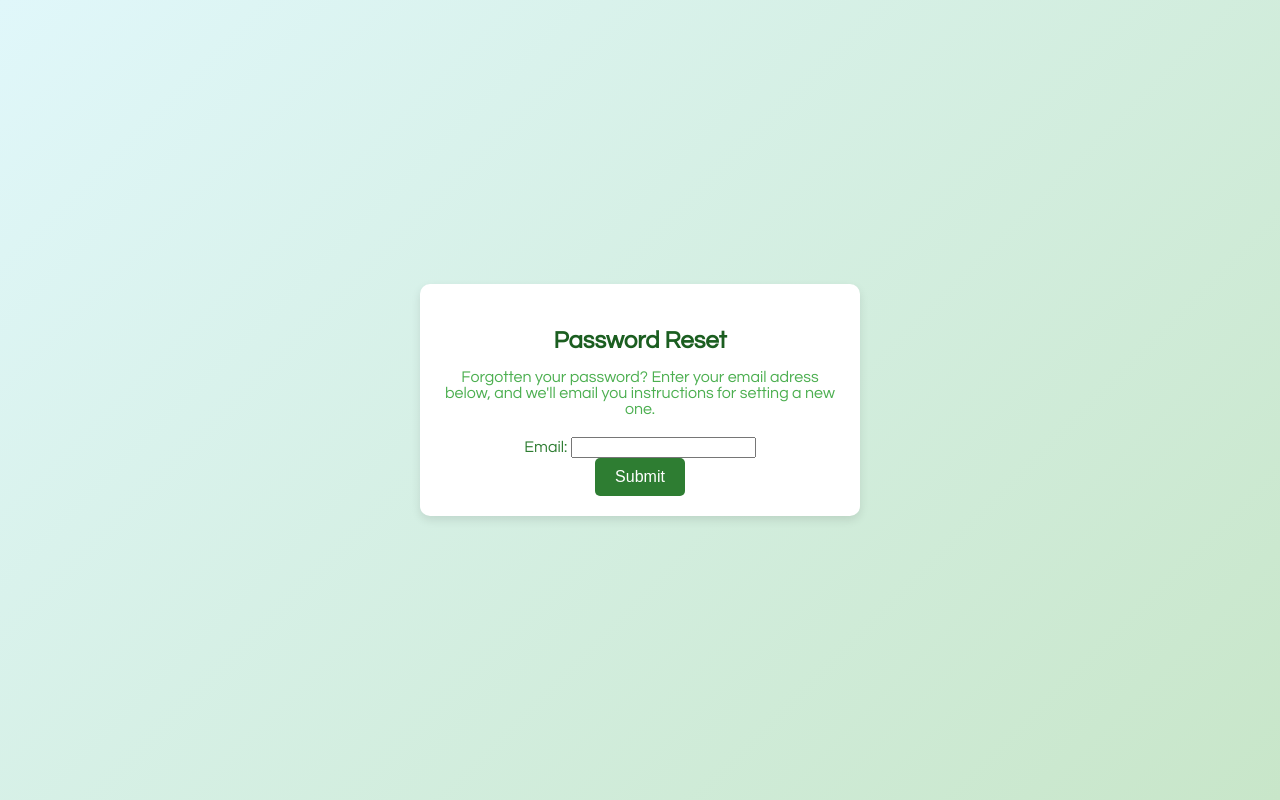
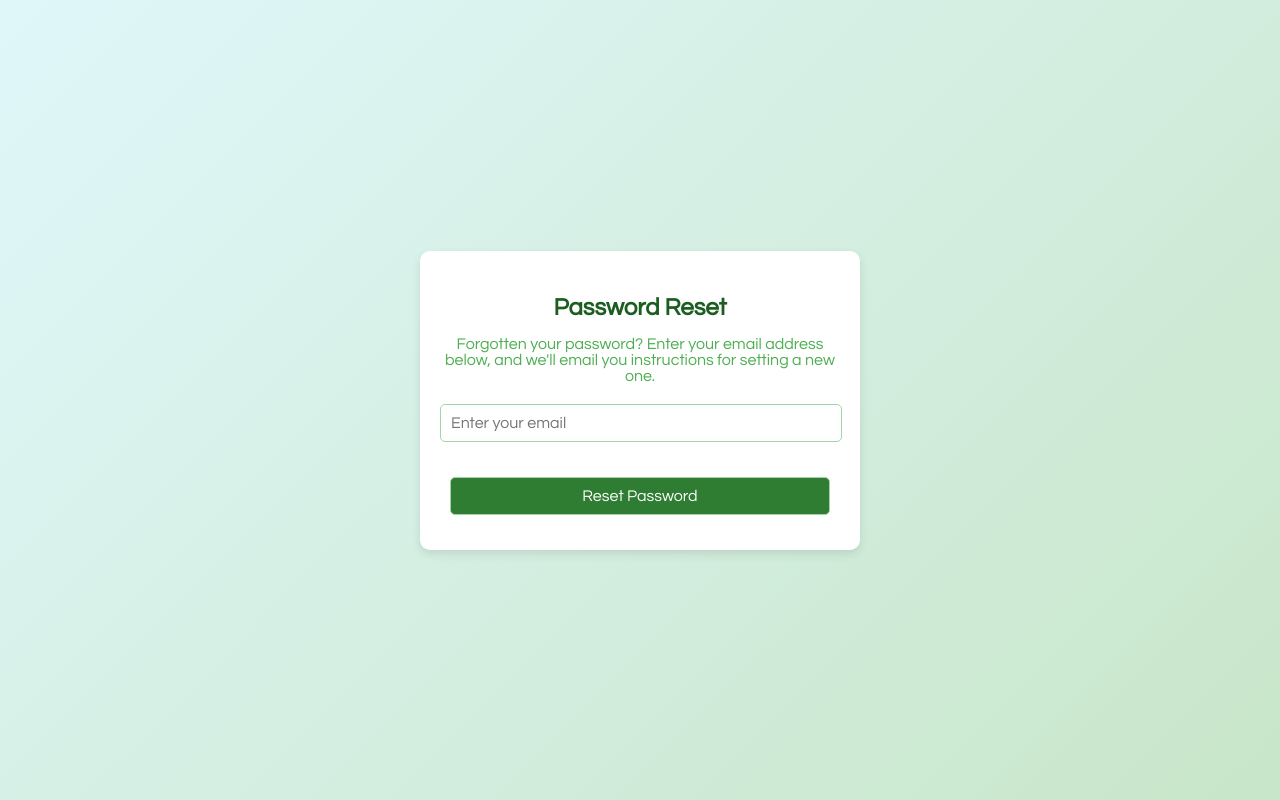
Before and after one commit to felixUOB/AI-Enhanced_Waste_Collection_2024, a Django app: page /reset_password/ in a window 1280 px wide. Run offline with Django 5.2, Linux system fonts and the light colour scheme.

Commit message:
page revamped v4

```diff
--- a/ewc/templates/registration/password_reset.html
+++ b/ewc/templates/registration/password_reset.html
@@ -1,16 +1,3 @@
-{% comment %} <h3> Password Reset </h3>
-
-<p> Forgotten your password? Enter your email adress
-     below, and we'll email you instructions for
-    setting a new one.</p>
-
-<form method="post">
-    {% csrf_token %}
-    {{form}}
-    <input type="Submit" name="Send Email">
-
-</form> {% endcomment %}
-
 <!--HTML code for confirm password reset page-->
 <!DOCTYPE html>
 <html lang="en">
@@ -18,25 +5,23 @@
     <meta charset="UTF-8">
     <meta name="viewport" content="width=device-width, initial-scale=1.0">
     <title>Reset Password</title>
-    <!--- link for Questrial font -->
+    <!-- Link for Questrial font -->
     <link href="https://fonts.googleapis.com/css2?family=Questrial&display=swap" rel="stylesheet">
-    <!-- CSS code for design starts here-->
+    <!-- CSS code for design starts here -->
     <style>
         /* General styles for the page */
         body {
             font-family: 'Questrial', sans-serif;
-            background: linear-gradient(135deg, #e0f7fa, #c8e6c9); /* Recycling theme gradient */
+            background: linear-gradient(135deg, #e0f7fa, #c8e6c9);
             margin: 0;
             padding: 0;
             display: flex;
             justify-content: center;
             align-items: center;
             height: 100vh;
-            color: #2E7D32; /* Green tone for text */
-            text-align: center;
+            color: #2E7D32;
         }
 
-        /* Centered container */
         .container {
             background: #ffffff;
             border-radius: 10px;
@@ -47,57 +32,54 @@
             text-align: center;
         }
 
-        /* Heading styles */
         h3 {
             font-size: 1.5em;
-            color: #1B5E20; /* Dark green */
+            color: #1B5E20;
             margin-bottom: 10px;
         }
 
-        /* Form paragraph */
         p {
             font-size: 1rem;
-            color: #4CAF50; /* Lighter green tone */
+            color: #4CAF50;
             margin-bottom: 20px;
         }
 
-        /* Form fields */
-        form input[type="password"] {
+        form input[type="email"],
+        form input[type="submit"] {
             width: calc(100% - 20px);
             padding: 10px;
             margin-bottom: 15px;
-            border: 1px solid #A5D6A7; /* Light green border */
+            border: 1px solid #A5D6A7;
             border-radius: 5px;
             font-size: 1rem;
+            font-family: 'Questrial', sans-serif; /* Questrial font applied */
         }
 
-        /* Input Style */
         form input[type="submit"] {
-            background: #2E7D32; /* Recycling theme green */
+            background: #2E7D32;
             color: #fff;
-            padding: 10px 20px;
-            border: none;
-            border-radius: 5px;
-            font-size: 1rem;
             font-weight: 500;
             cursor: pointer;
             transition: background 0.3s;
+            margin-top: 20px; /* Extra space below the input field */
         }
 
         form input[type="submit"]:hover {
-            background: #1B5E20; /* Darker green on hover */
+            background: #1B5E20;
         }
     </style>
 </head>
 <body>
     <div class="container">
         <h3>Password Reset</h3>
-        <p> Forgotten your password? Enter your email adress below, and we'll email you instructions for setting a new one.</p>
+        <p>
+            Forgotten your password? Enter your email address below, and we'll email you
+            instructions for setting a new one.
+        </p>
         <form method="post">
             {% csrf_token %}
-            {{form}}
-            <input type="Submit" name="Send Email">
-
+            <input type="email" name="email" placeholder="Enter your email" required>
+            <input type="submit" value="Reset Password">
         </form>
     </div>
 </body>
```
Also changed, not shown: ewc/templates/registration/password_reset_done.html (+69 -2 lines).
